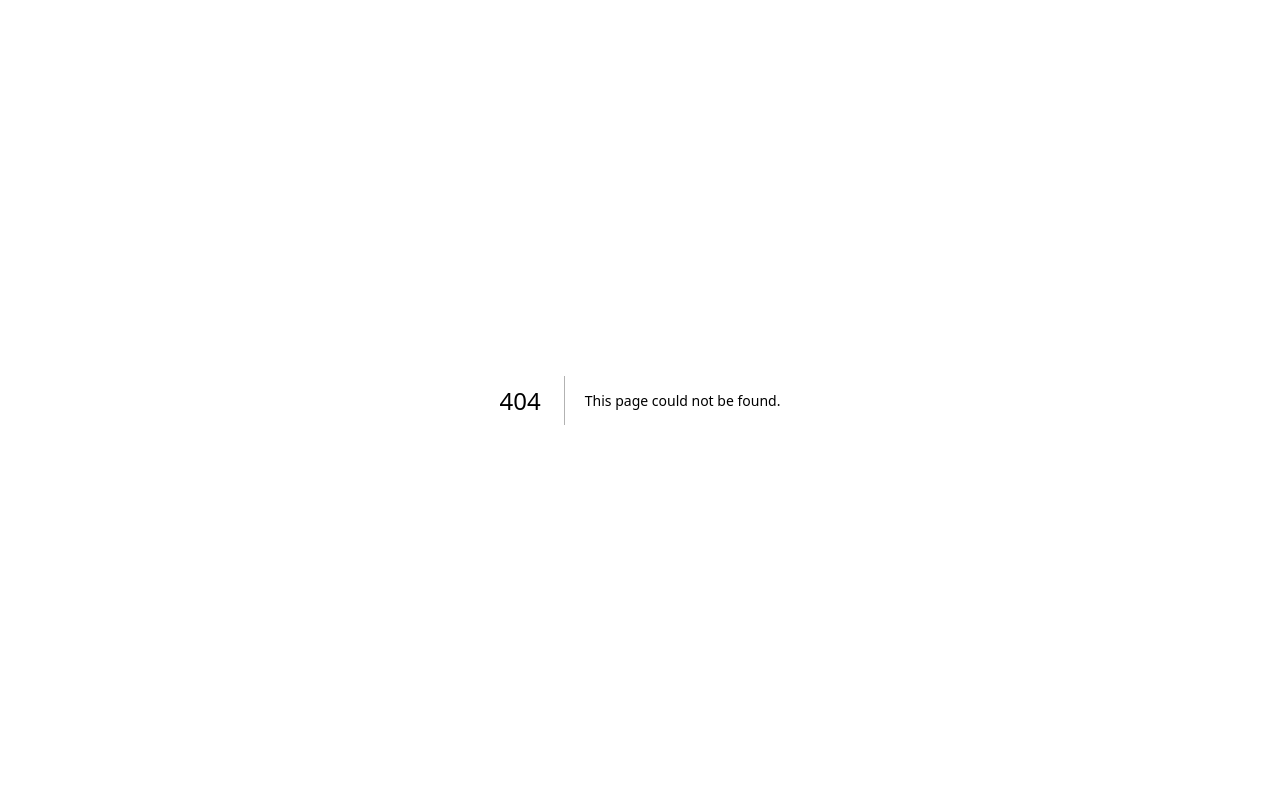
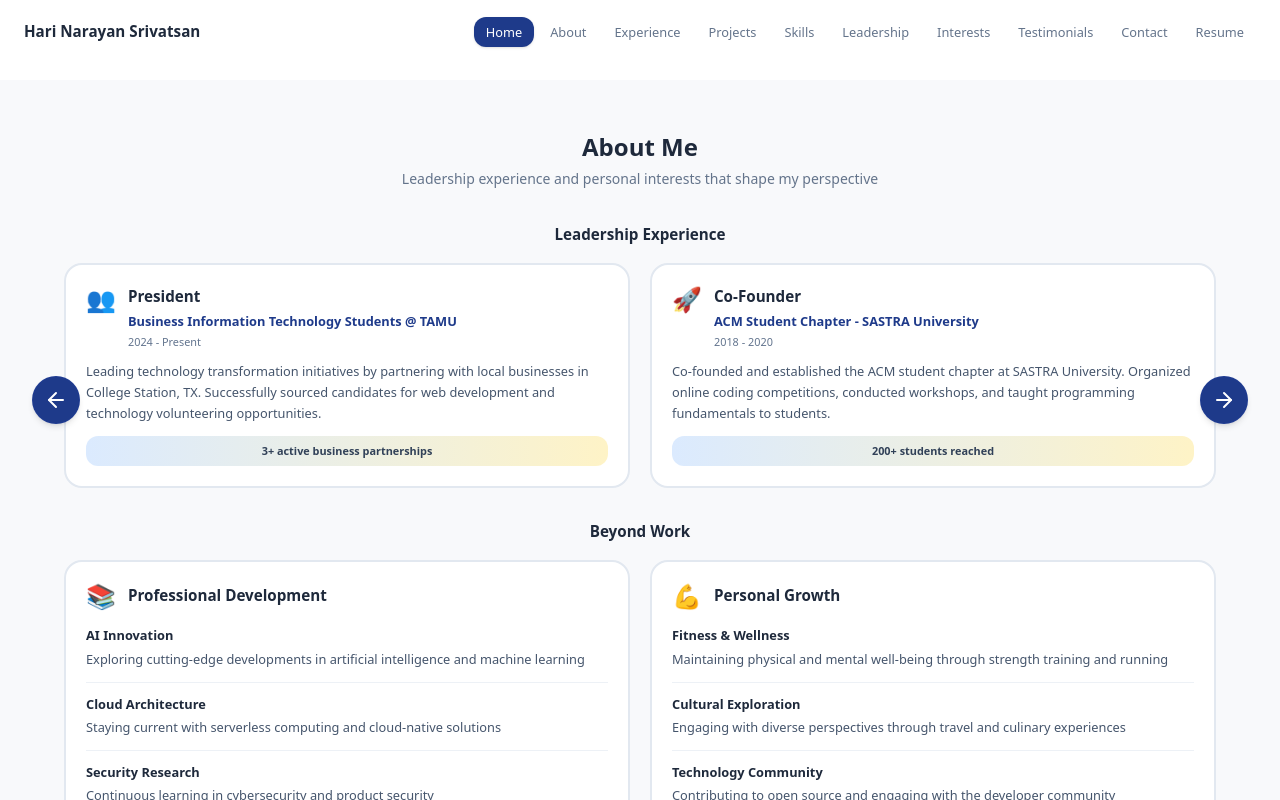
Before and after one commit to harinarayansrivatsan/portfolio, a Next.js app: page /about in a window 1280 px wide. Before the commit this address had no page. Built offline with nearby package versions, Linux system fonts and the light colour scheme.

Commit message:
docs: consolidate design system documentation in README

```diff
--- /dev/null
+++ b/app/about/page.tsx
@@ -0,0 +1,10 @@
+import { PageLayout } from "@/components/layout/page-layout"
+import { AboutSection } from "@/components/about-section"
+
+export default function AboutPage() {
+  return (
+    <PageLayout>
+      <AboutSection />
+    </PageLayout>
+  )
+}
```
Also changed, not shown: 1 other file (tests, documents, lock files or other folders).
